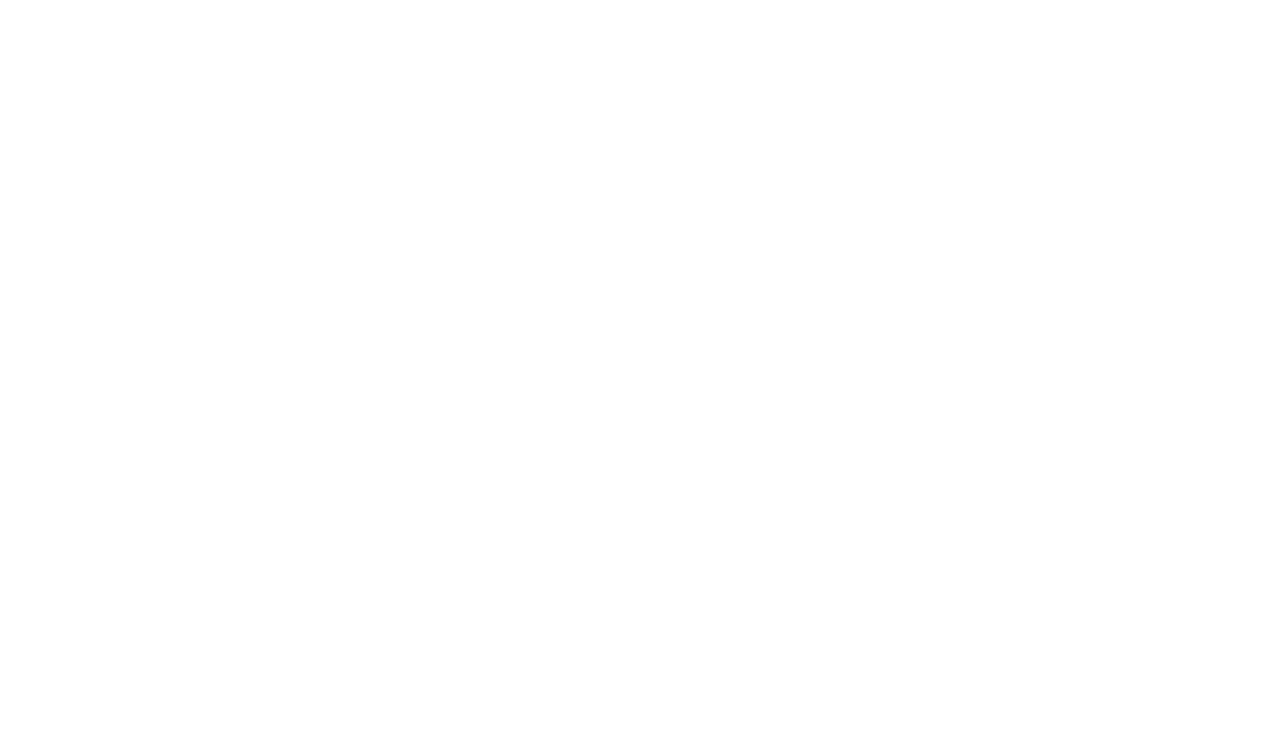
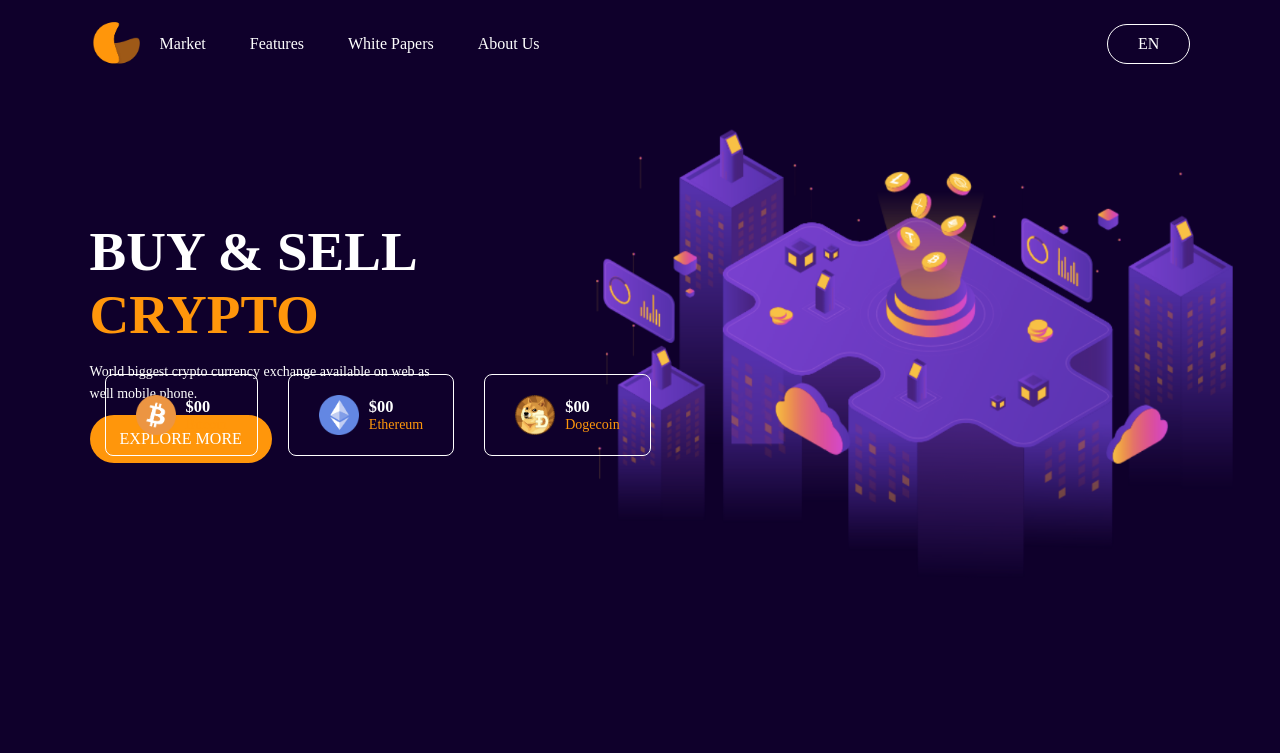
Before and after one commit to Nightwalker006/JavaScript-API, a plain HTML site: page crypto currency website /index.html in a window 1280 px wide. Drawn offline with Linux system fonts and the light colour scheme.

Commit message:
html&css

```diff
--- a/crypto currency website /index.html
+++ b/crypto currency website /index.html
@@ -4,10 +4,51 @@
     <meta charset="UTF-8">
     <meta name="viewport" content="width=device-width, initial-scale=1.0">
     <title>Crypto Currency Website</title>
-    <link href="style.css">
+    <link rel="stylesheet" href="style.css">
 </head>
     <body>
+        <div class="container">
+            <nav>
+                <img src="logo.png" class="logo">
+                <ul>
+                    <li><a href="#">Market</a></li>
+                    <li><a href="#">Features</a></li>
+                    <li><a href="#">White Papers</a></li>
+                    <li><a href="#">About Us</a></li>
+                </ul>
+                <a href="#" class="btn">EN</a>
+            </nav>
+            <div class="content">
+                <h1>BUY & SELL<br><span>CRYPTO</span></h1>
+                <p>World biggest crypto currency exchange available on web as<br>well mobile phone.</p>
+                <a href="#" class="btn">EXPLORE MORE</a>
+            </div>
 
+            <div class="coin-list">
+                <div class="coin">
+                    <img src="bitcoin.png">
+                    <div>
+                         <h3>$00</h3>
+                         <p>Bitcoin</p>
+                    </div>
+                </div>
+                <div class="coin">
+                    <img src="ethereum.png">
+                    <div>
+                         <h3>$00</h3>
+                         <p>Ethereum</p>
+                    </div>
+                </div>
+                <div class="coin">
+                    <img src="dogecoin.png">
+                    <div>
+                        <h3>$00</h3>
+                        <p>Dogecoin</p>
+                    </div>
+                </div>
+
+            </div>
+        </div>
 
 
 
--- a/crypto currency website /style.css
+++ b/crypto currency website /style.css
@@ -0,0 +1,90 @@
+*{
+    margin: 0;
+    padding: 0;
+    box-sizing: border-box;
+    font-family: san-serif;
+}
+.container{
+    width: 100%;
+    height: 100vh;
+    background: url(background.png);
+    background-position: center;
+    background-size: cover;
+    padding: 0 7%;
+    color: #fff;
+}
+nav{
+    width: 100%;
+    padding: 20px 0;
+    display: flex;
+    align-items: center;
+}
+.logo{
+    width: 50px;
+    cursor: pointer;
+}
+nav ul{
+    flex: 1;
+}
+nav ul li{
+    display: inline-block;
+    margin: 10px 20px;
+}
+nav ul li a{
+    color: #fff;
+    text-decoration: none;
+}
+nav .btn{
+    color: #fff;
+    text-decoration: none;
+    border: 1px solid #fff;
+    padding: 10px 30px;
+    border-radius: 20px;
+}
+.content{
+    margin-top: 12%;
+}
+.content h1{
+    font-size: 55px;
+    margin-bottom: 15px;
+}
+.content h1 span{
+    color: #ff960b;
+}
+.content p{
+    line-height: 22px;
+    font-size: 14px;
+}
+.content .btn{
+    display: inline-block;
+    margin-top: 10px;
+    background: #ff960b;
+    color: #fff;
+    text-decoration: none;
+    padding: 15px 30px;
+    border-radius: 30px;
+}
+.coin-list{
+    position: absolute;
+    top: 10%;
+    bottom: 50px;
+    display: flex;
+    align-items: center;
+}
+.coin{
+    display: flex;
+    align-items: center;
+    font-size: 14px;
+    margin: 0 15px;
+    color: #ff960b;
+    border: 1px solid #fff;
+    padding: 20px 30px;
+    border-radius: 8px;
+}
+.coin img{
+    width: 40px;
+    margin-right: 10px;
+}
+.coin h3{
+    color: #fff;
+}
```
Also changed, not shown: crypto currency website /background.png (added), crypto currency website /bitcoin.png (added), crypto currency website /dogecoin.png (added), crypto currency website /ethereum.png (added), crypto currency website /logo.png (added).
